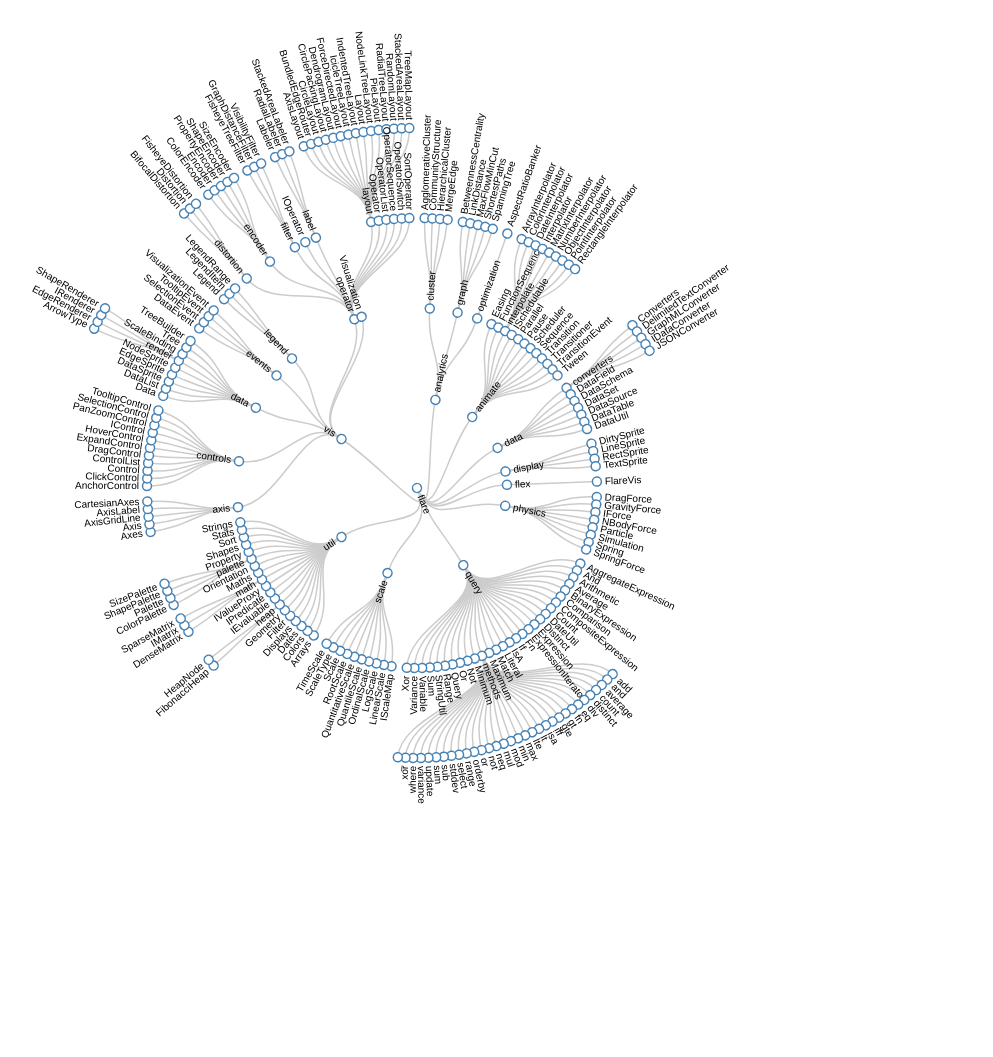
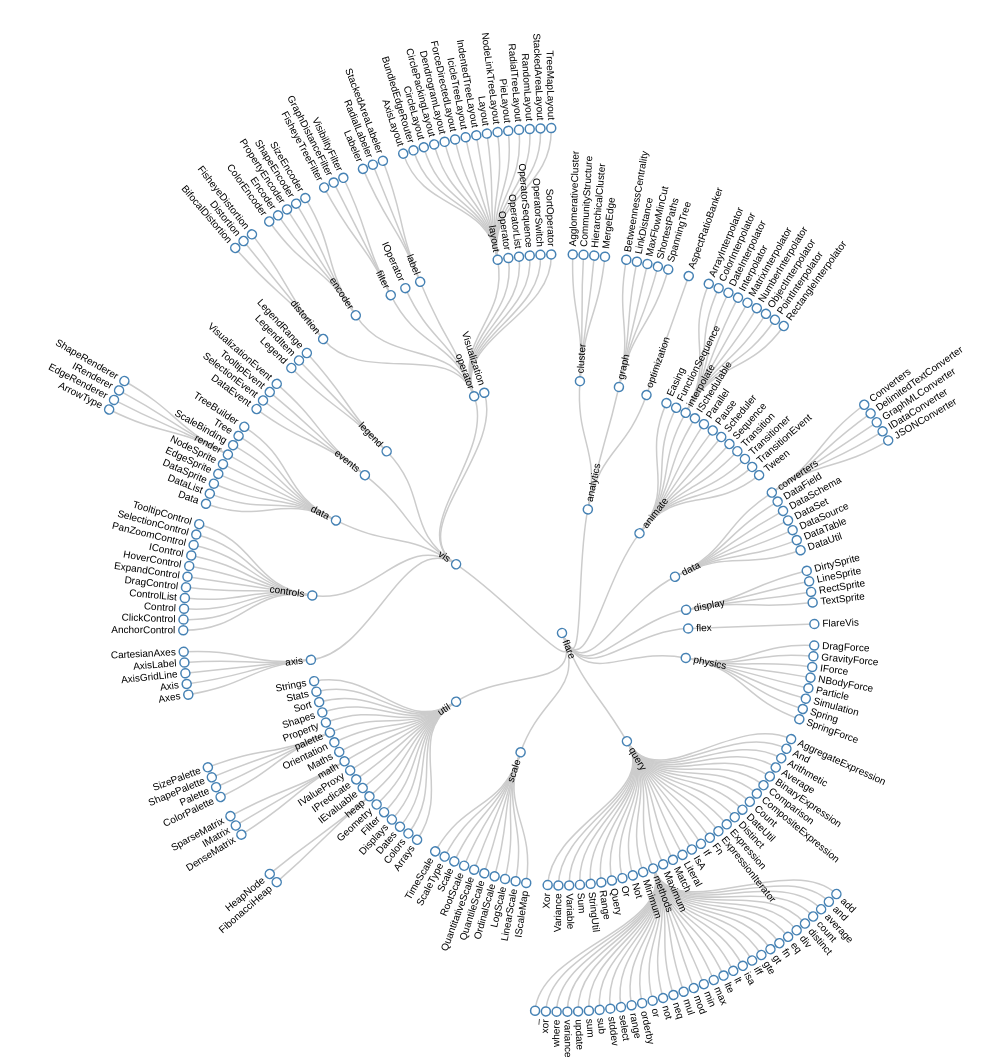
Before and after one commit to lillekatt/elmo, a plain HTML site: page index.html in a window 1280 px wide. Shown: the whole page, without its empty margins (71-1064 px from the left). Before the commit the page ends 830 px from the top, so only its background shows below. Drawn offline with nearby package versions, Linux system fonts and the light colour scheme.

Commit message:
Update index.html

```diff
--- a/index.html
+++ b/index.html
@@ -23,7 +23,7 @@
 <script src="http://d3js.org/d3.v3.min.js" charset="utf-8"></script>
 <script>
 
-var diameter = 960;
+var diameter = 1250;
 
 var tree = d3.layout.tree()
     .size([360, diameter / 2 - 120])
```
